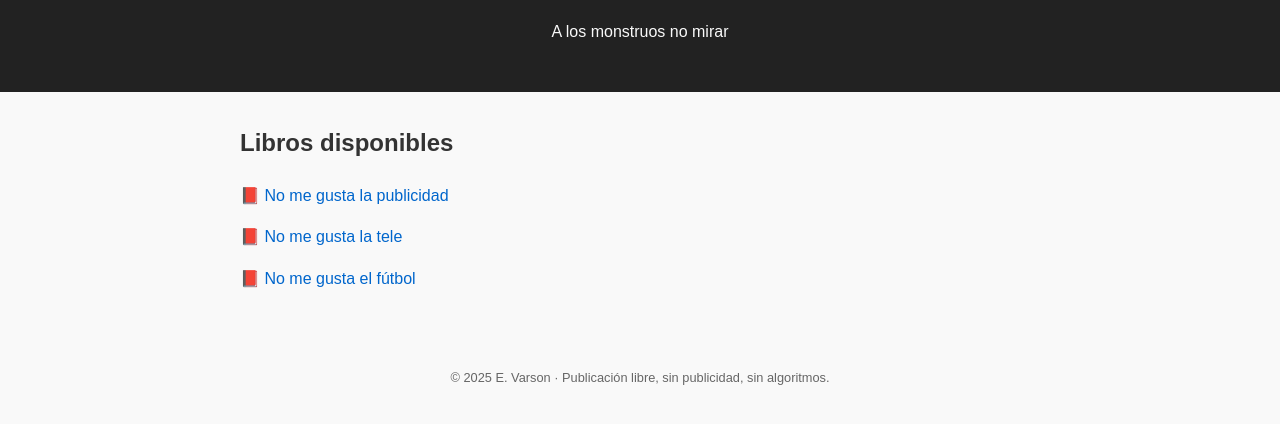
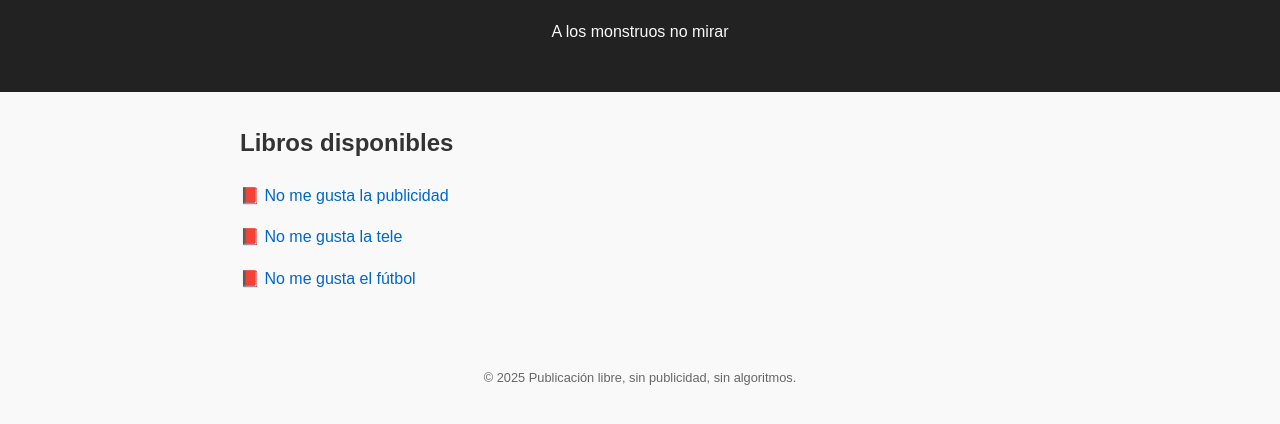
Before and after one commit to SergiCots/mremptiness.github.io, a plain HTML site: page index.html in a window 1280 px wide. Shown: the part 86-510 px from the top of the page. Drawn offline with Linux system fonts and the light colour scheme.

Commit message:
Update index.html

```diff
--- a/index.html
+++ b/index.html
@@ -37,7 +37,7 @@
     </main>
 
     <footer>
-        <p>© 2025 E. Varson · Publicación libre, sin publicidad, sin algoritmos.</p>
+        <p>© 2025 Publicación libre, sin publicidad, sin algoritmos.</p>
     </footer>
 </body>
 </html>
```
